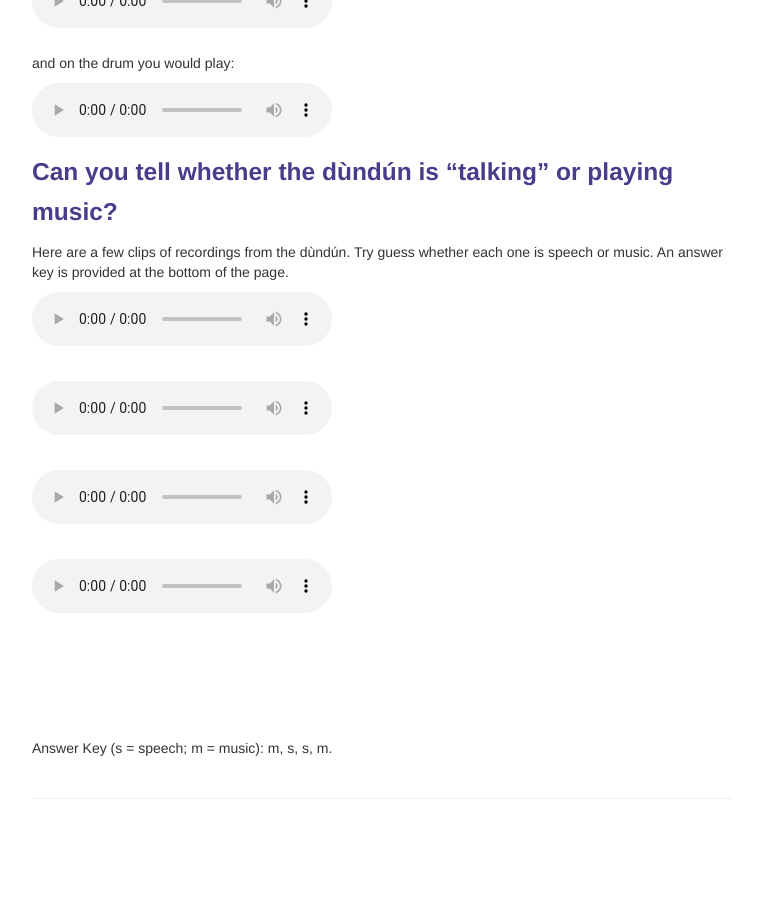
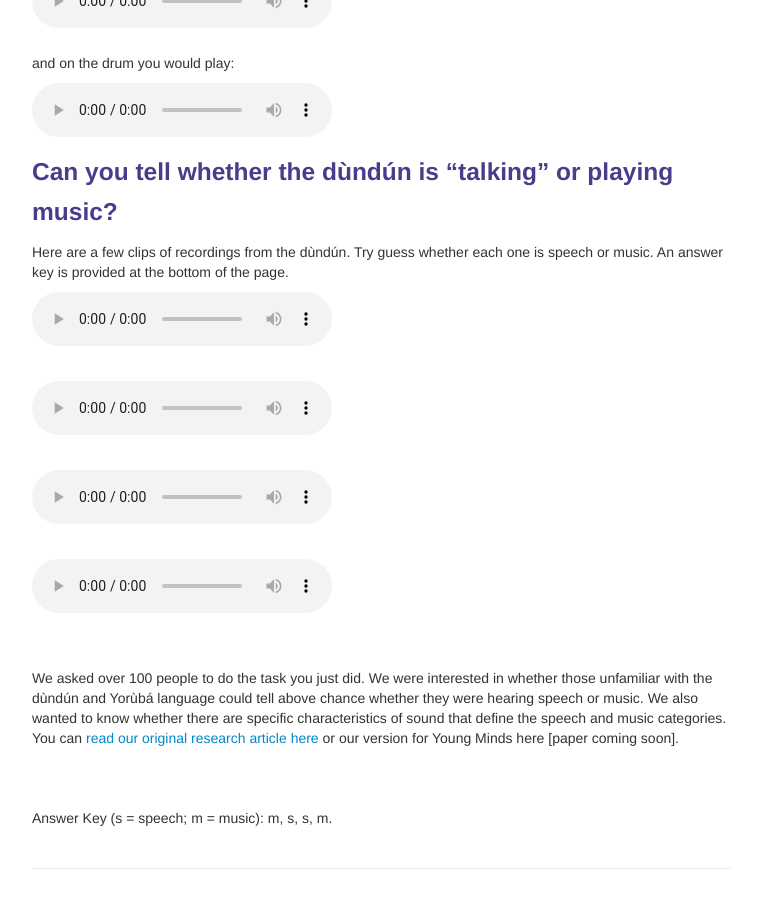
Before and after one commit to lkfink/lkfink.github.io, a Jekyll site: the page built from pages/dundunKids.md, in a window 1280 px wide and 900 px high, scrolled down 926 px. Shown: the whole window, without its empty margins (258-1021 px from the left). Built offline with Jekyll 4.4.1, drawn with Linux system fonts in a browser that asks for light colours; our own code applies the rules of GitHub Pages for plain Markdown files; before the commit the page ends 1756 px from its top, so only the background shows below that.

Commit message:
add original paper link

```diff
--- a/pages/dundunKids.md
+++ b/pages/dundunKids.md
@@ -66,6 +66,8 @@ Here are a few clips of recordings from the dùndún. Try guess whether each one
 
 <br>
 <br>
+
+We asked over 100 people to do the task you just did. We were interested in whether those unfamiliar with the dùndún and Yorùbá language could tell above chance whether they were hearing speech or music. We also wanted to know whether there are specific characteristics of sound that define the speech and music categories. You can [read our original research article here](https://doi.org/10.3389/fpsyg.2021.652673){:target="_blank"} or our version for Young Minds here [paper coming soon].
 <br>
 <br>
 <br>
```
